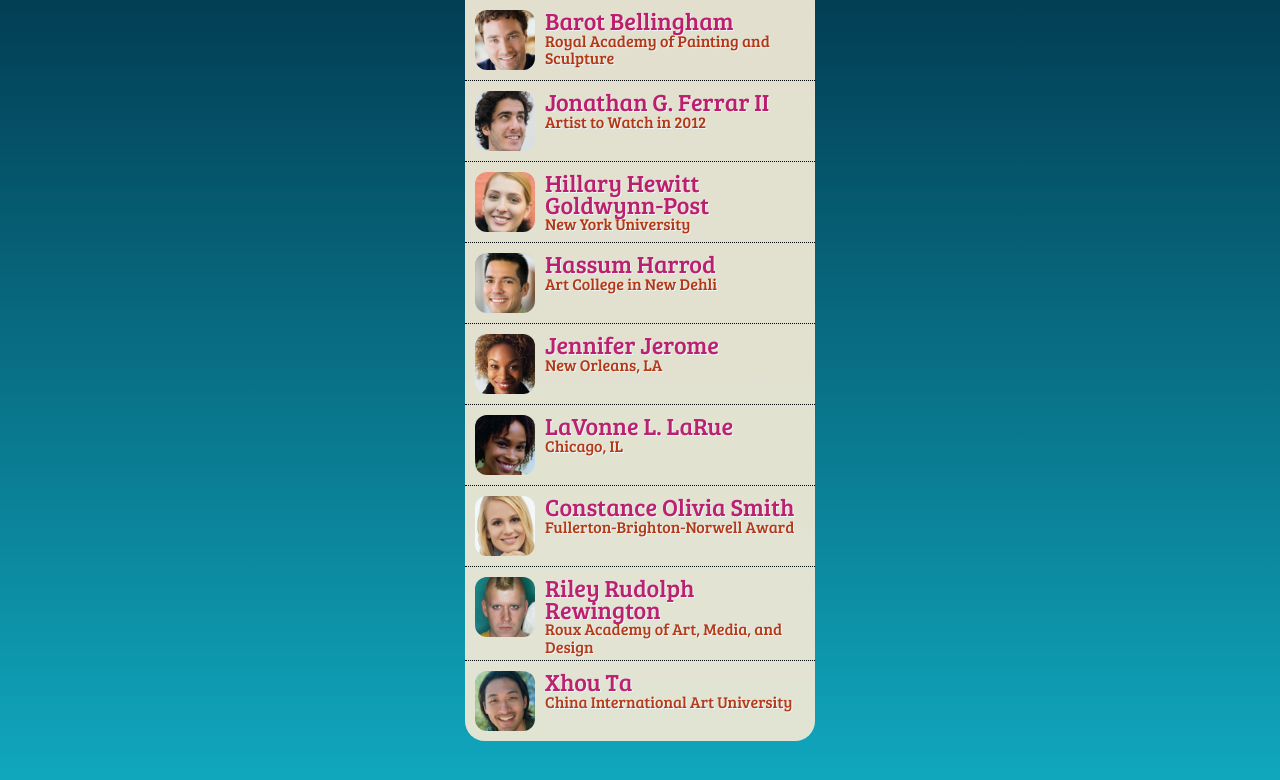
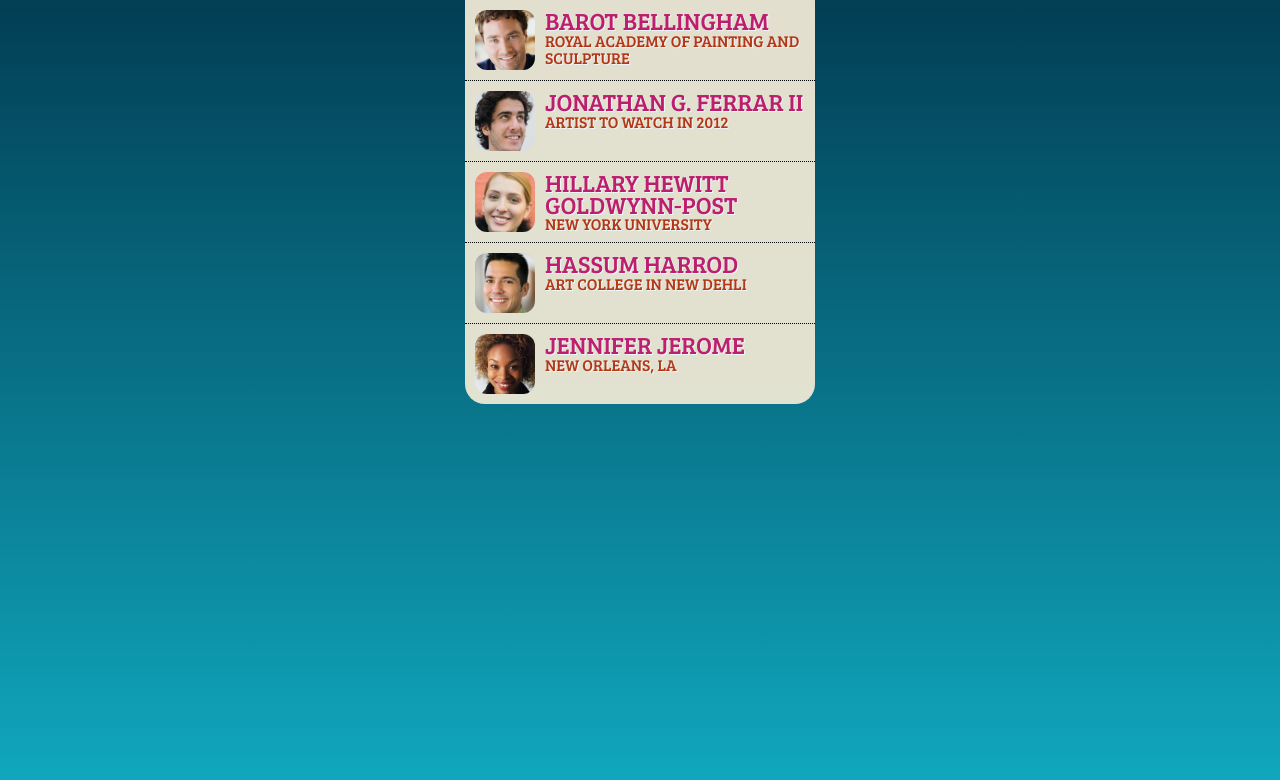
Before and after one commit to srini88/1.angularUpAndRunning, a plain HTML site: page index.html in a window 1280 px wide. Drawn offline with Linux system fonts and the light colour scheme; a web font is replaced by a local one.

Commit message:
6. filters limitTo and uppercase

```diff
--- a/index.html
+++ b/index.html
@@ -16,13 +16,13 @@
 
 	<ul class="artistlist">
 
-		<li class="artist cf" ng-repeat = "item in artists">
+		<li class="artist cf" ng-repeat = "item in artists | limitTo:5">
 
 			<img ng-src="images/{{item.shortname}}_tn.jpg" alt="Photo of {{item.name}}">
 
 			<div class="info">
-			<h2>{{item.name}}</h2>
-			<h3>{{item.reknown}}</h3>
+			<h2>{{item.name | uppercase}}</h2>
+			<h3>{{item.reknown | uppercase}}</h3>
 			</div>
 		</li>
 	</ul>
--- a/notes.js
+++ b/notes.js
@@ -89,3 +89,6 @@
     // called asynchronously if an error occurs
     // or server returns response with an error status.
   });
+
+ filters:
+using an expression
```
